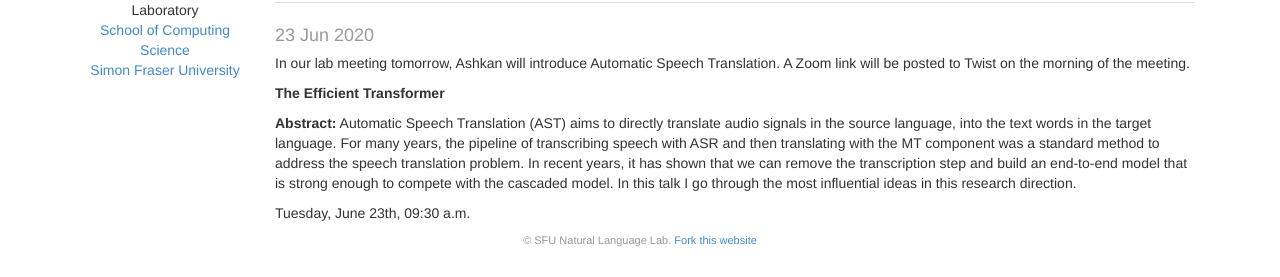
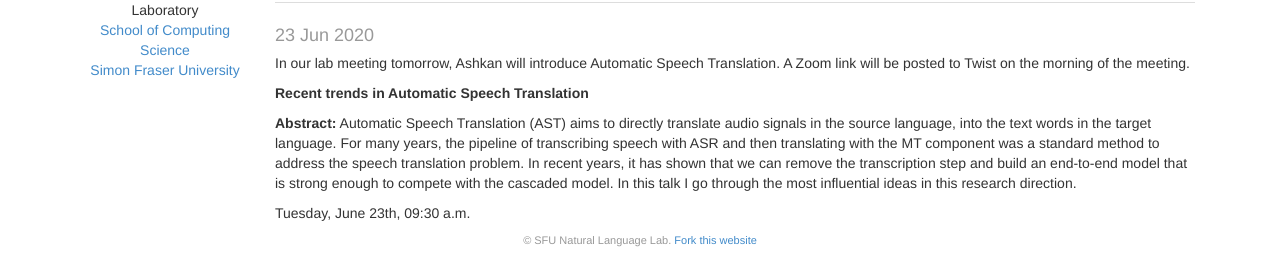
Before and after one commit to sfu-natlang/sfu-natlang.github.io, a Jekyll site: the page built from _posts/2020-06-23-Ashkan-MT.md, in a window 1280 px wide. Shown: the part 198-475 px from the top of the page. Built offline with Jekyll 4.4.1, drawn with Linux system fonts in a browser that asks for light colours.

Commit message:
fix some mistakes

```diff
--- a/_posts/2020-06-23-Ashkan-MT.md
+++ b/_posts/2020-06-23-Ashkan-MT.md
@@ -6,7 +6,7 @@ root: ../../
 In our lab meeting tomorrow, Ashkan will introduce Automatic Speech Translation.
 A Zoom link will be posted to Twist on the morning of the meeting.
 
-**The Efficient Transformer**
+**Recent trends in Automatic Speech Translation**
 
 **Abstract:**
 Automatic Speech Translation (AST) aims to directly translate audio signals in the source language, into the text words in the target language. For many years, the pipeline of transcribing speech with ASR and then translating with the MT component was a standard method to address the speech translation problem. In recent years, it has shown that we can remove the transcription step and build an end-to-end model that is strong enough to compete with the cascaded model. In this talk I go through the most influential ideas in this research direction.
```
Also changed, not shown: _posts/2020-06-30-Hassan.md (+1 -1 lines).
